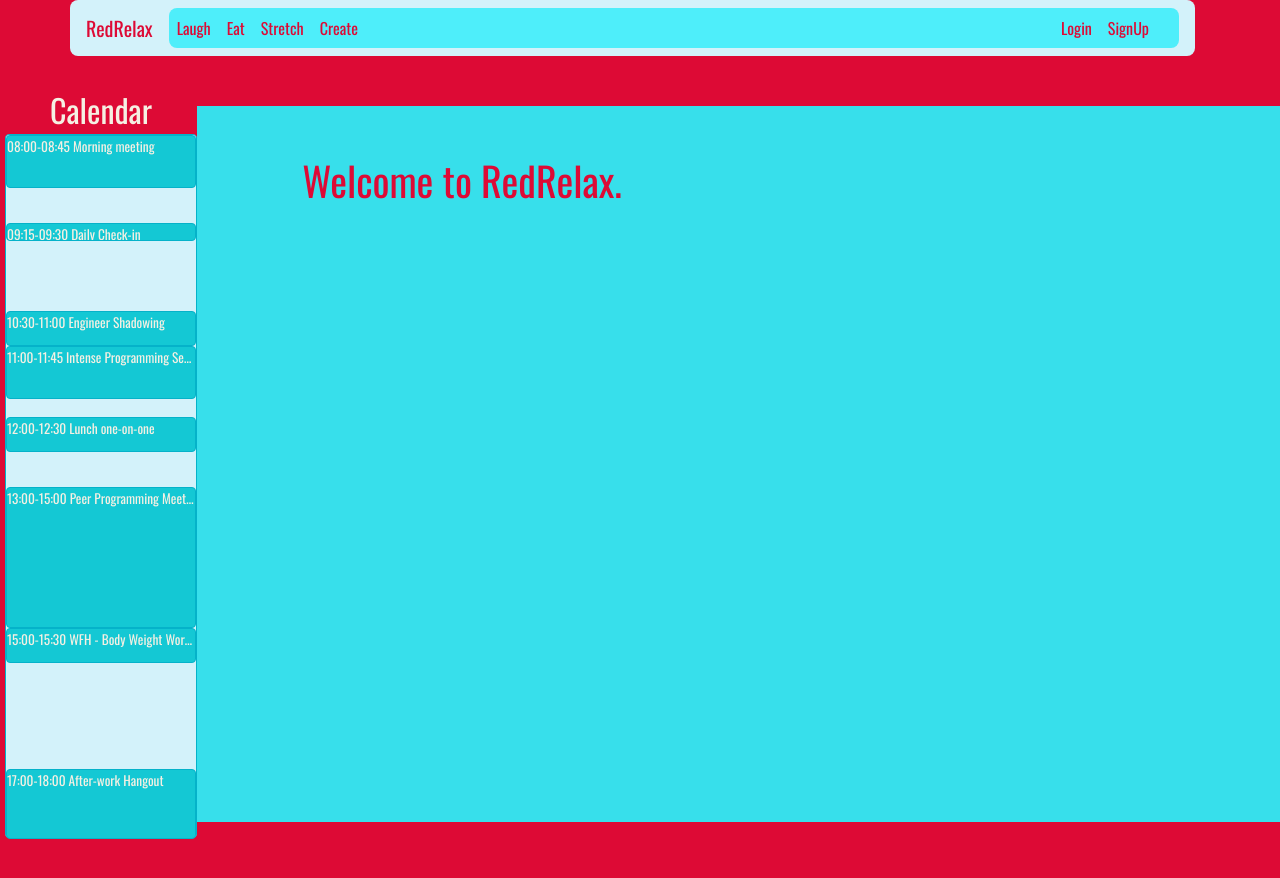
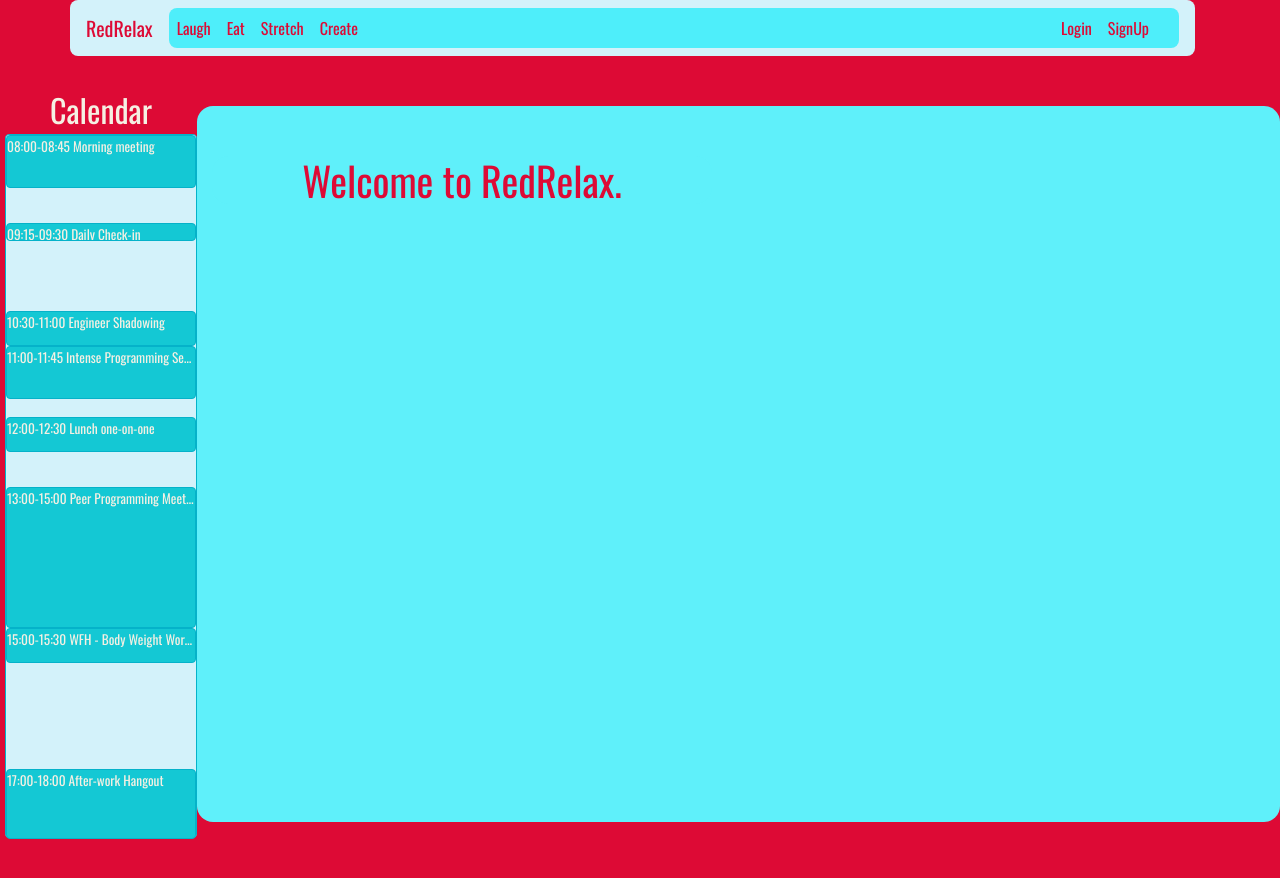
Before and after one commit to kilahancock-zz/RV-Hackathon, a React (Create React App) app in the folder frontend/: page / in a window 1280 px wide. Shown: the top 878 px of the page. Built offline with nearby package versions, Linux system fonts and the light colour scheme; no server answers.

Commit message:
Home CSS changes

```diff
--- a/frontend/src/components/Home.css
+++ b/frontend/src/components/Home.css
@@ -13,8 +13,8 @@ h1 {
 .welcome {
   margin-top: 50px;
   color: #dd0a35;
-  text-align: center;
-  background-color: #37dfeb;
+  background-color: #5ff0fa;
+  border-radius: 1rem;
 }
 
 .exHead {
```
